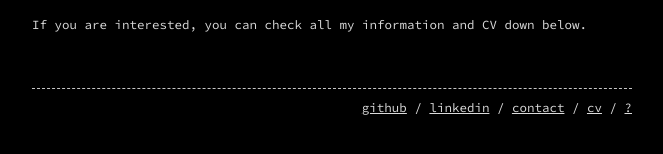
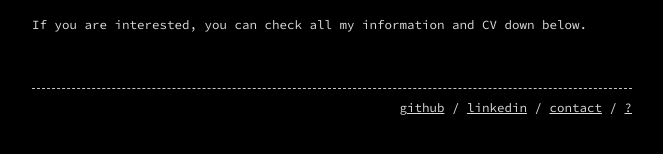
Before and after one commit to Deoxizn/deoxizn.github.io, a Jekyll site: the page built from index.md, in a window 1280 px wide. Shown: the part 660-814 px from the top of the page, without its empty margins (308-971 px from the left). Built offline with Jekyll 4.4.1, drawn with Linux system fonts in a browser that asks for light colours.

```diff
--- a/_config.yml
+++ b/_config.yml
@@ -12,7 +12,6 @@ footer:
     <a href="https://github.com/jotavare" target="_blank" rel="noopener noreferrer">github</a> /
     <a href="https://www.linkedin.com/in/jotavare/" target="_blank" rel="noopener noreferrer">linkedin</a> /
     <a href="mailto:jpoliveira.mm@gmail.com" target="_blank" rel="noopener noreferrer">contact</a> /
-    <a href="https://jotavare.github.io/cv/cv-joao-oliveira.pdf" target="_blank" rel="noopener noreferrer">cv</a> /
     <a href="https://www.youtube.com/watch?v=dQw4w9WgXcQ" target="_blank" rel="noopener noreferrer">?</a>
 
 # Build settings
```
